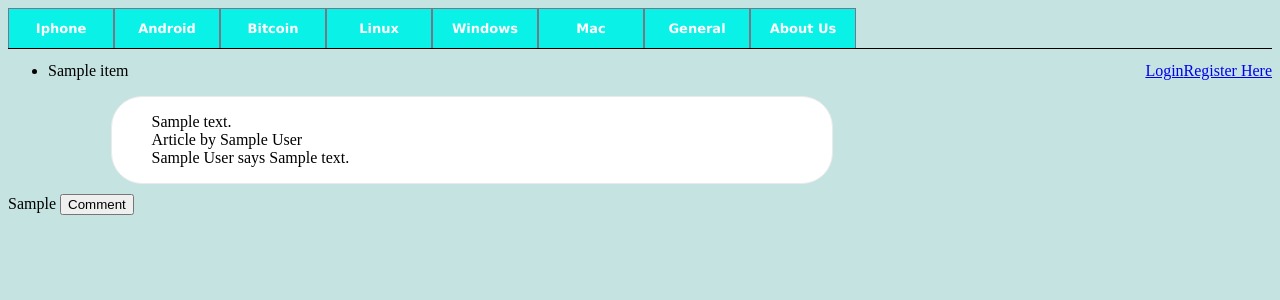
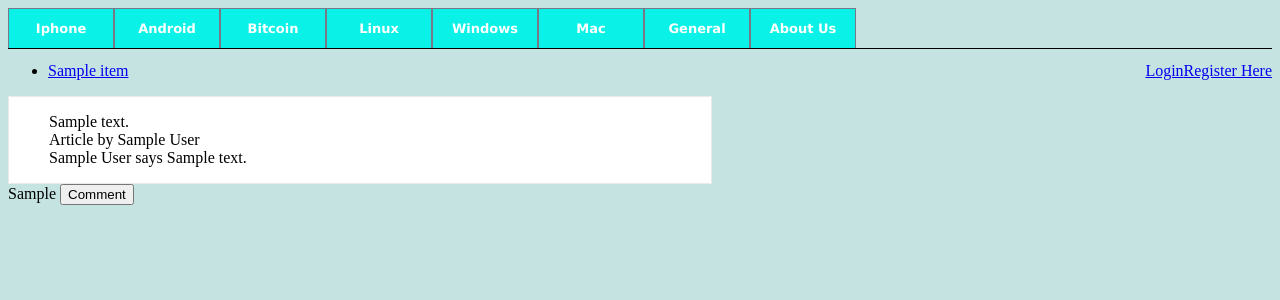
Before and after one commit to jetbird/hackerscoops, a Django app: template article/templates/article.html in a window 1280 px wide. Shown: the top 300 px of the page. Run offline with Django 3.2, Linux system fonts and the light colour scheme; the template is opened without the code that fills it: most values are stand-ins (such as "Sample title", 1, 10 or a date in 2020).

Commit message:
save articles in markdown

```diff
--- a/article/static/style.css
+++ b/article/static/style.css
@@ -50,13 +50,18 @@
 }
 
 #article_display {
+    padding:0;
+    margin-top:0;
     border:solid 1px #eaeaea;
-    border-radius:31px;
-    width:720px;
-    margin:10 102.500;
+    width:55.5%;
     background-color:white;
+    margin-left:0;
+    margin-top:0px;
 }
 
+#article_display ul {
+    list-style:none;
+}
 
 #category ul  {
     list-style:none;
--- a/article/templates/article.html
+++ b/article/templates/article.html
@@ -4,7 +4,7 @@
 {% if article %}
 <div id="article_display">
     <ul>
-        {{article.body}}
+        {{ article.body_html|safe }}
         <br>
         Article by {{article.author}}
         {% for comment in article.comments.all  %}
--- a/article/templates/base.html
+++ b/article/templates/base.html
@@ -40,7 +40,7 @@
        <div id="latest_articles">
            <ul>
                {% for item in recent_articles %}
-               <li>{{ item.title }}</li>
+               <li><a href="{% url 'article' item.slug  %}">{{ item.title }}</a></li>
                {% endfor %}
            </ul>
        </div>
--- a/article/templates/home.html
+++ b/article/templates/home.html
@@ -12,8 +12,10 @@
         {% for article in articles  %}
         <li>
         {{article.title}} in {{article.categories.all.0.name}}, {{article.pub_date}}
+        {% for image in article.photo.all %}
+        {% endfor %}
         <br>
-            {{article.body|truncatechars:1300}}
+            {{article.body_html|safe|truncatechars:1300}}
         <br>
         <a href="article/{{article.slug}}">Read More</a>
         </li>
--- a/article/tests.py
+++ b/article/tests.py
@@ -93,20 +93,16 @@ class CommentTest(TestCaseWithUser):
 
 
         test_user=User.objects.create(username='j13',password='j13')
-        user=authenticate(username='j13',password='j13')
         response = self.client.post('/accounts/login/',{'username':'j13',
         'password':'j13'}
                 )
-        login(user)
-
         second_response = self.client.post('/article/holy_bitcoin',
                 {'author':test_user,'content':'test'})
         self.assertEqual(response.status_code,200)
         self.assertEqual(second_response.status_code,200)
 
 
-
-class AboutTest(TestCaseWithUser):
+class AboutViewTest(TestCaseWithUser):
 
     def test_if_about_returns_200(self):
         response = self.client.get('/about/Us')
--- a/hackerscoops/settings.py
+++ b/hackerscoops/settings.py
@@ -38,7 +38,6 @@ INSTALLED_APPS = (
     'django.contrib.staticfiles',
     'article',
     'accounts',
-    'myapp',
 )
 
 MIDDLEWARE_CLASSES = (
@@ -82,7 +81,11 @@ USE_TZ = True
 # Static files (CSS, JavaScript, Images)
 # https://docs.djangoproject.com/en/1.6/howto/static-files/
 
+MEDIA_ROOT = '/home/oltjano/Desktop/media'
+
 STATIC_URL = '/static/'
+
+MEDIA_URL = '/media/'
 
 LOGIN_URL = '/accounts/login/'
 
```
Also changed, not shown: article/admin.py (+7 -1 lines), article/models.py (+19 -0 lines), hackerscoops/urls.py (+7 -2 lines), article/static/birdman13.jpg (added), article/static/deathbywindowsupdate.jpg (added), article/static/youtube.png (added), hackerscoops/article/static/catipi.jpg (added), home/oltjano/Desktop/hackerscoops/article/static/birdman13.jpg (added), static/50cent.jpg (added), static/deathbywindowsupdate.jpg (added).
